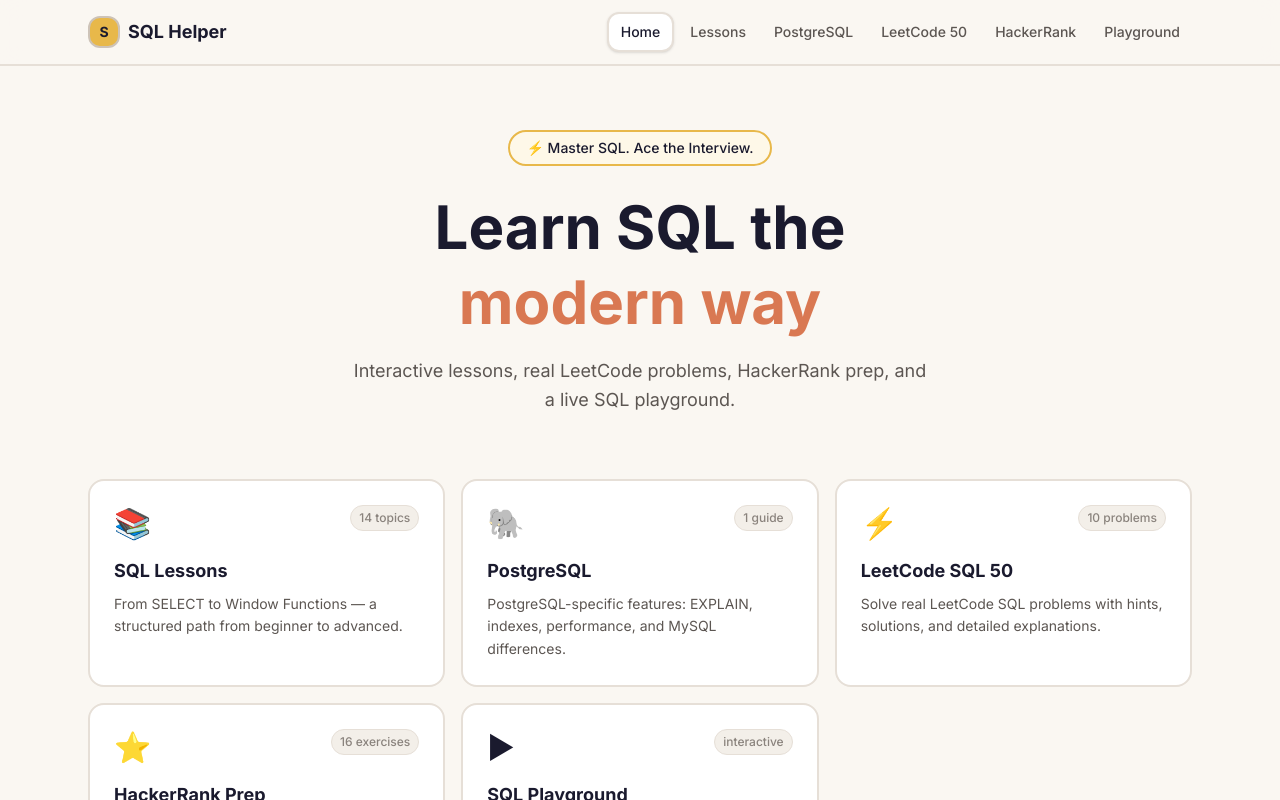
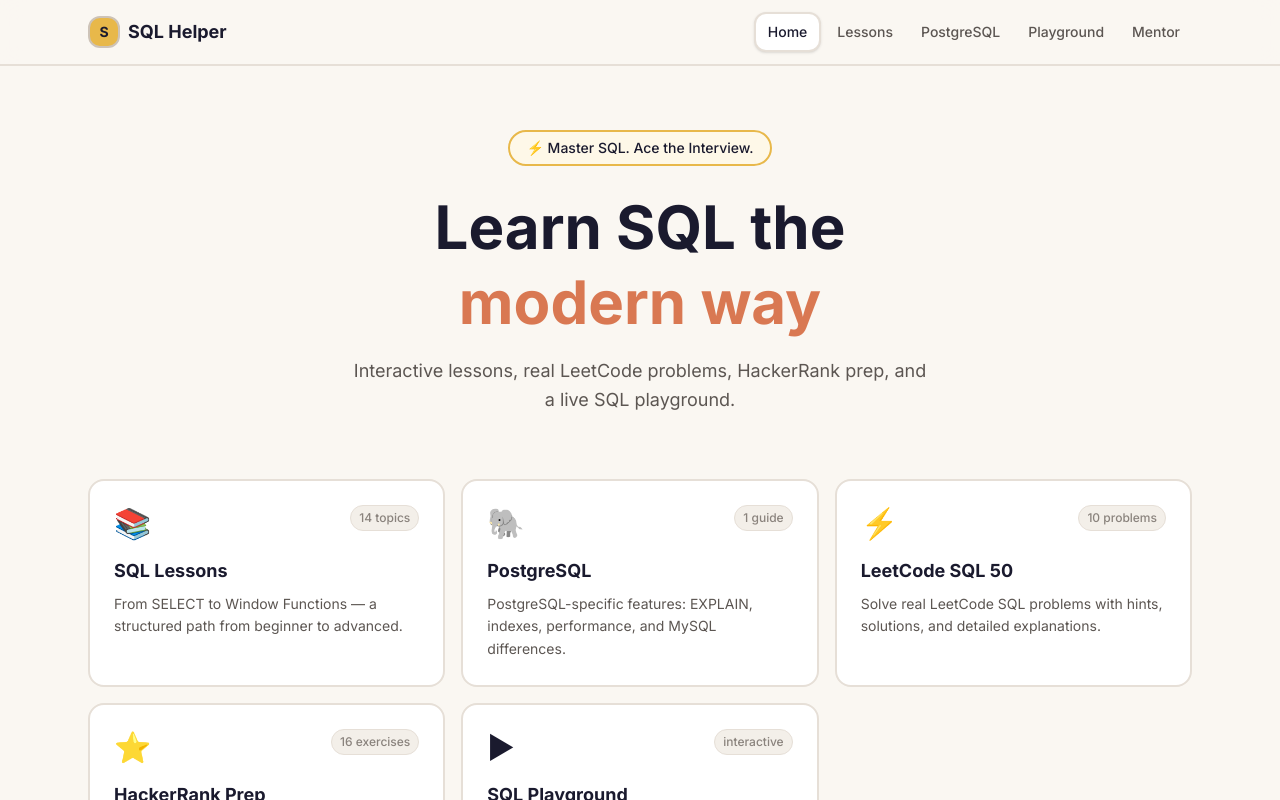
Before and after one commit to MuhammaddFouadd/Sql-Crack-Platform, a Next.js app: page / in a window 1280 px wide. Shown: the top 800 px of the page. Built offline with nearby package versions, Linux system fonts and the light colour scheme.

Commit message:
Add Mentor navigation link to header

```diff
--- a/src/components/Header.tsx
+++ b/src/components/Header.tsx
@@ -8,9 +8,8 @@ const links = [
   { href: '/', label: 'Home' },
   { href: '/lessons', label: 'Lessons' },
   { href: '/postgres', label: 'PostgreSQL' },
-  { href: '/leetcode', label: 'LeetCode 50' },
-  { href: '/hackerrank', label: 'HackerRank' },
   { href: '/playground', label: 'Playground' },
+  { href: '/chat', label: 'Mentor' },
 ]
 
 export default function Header() {
```
